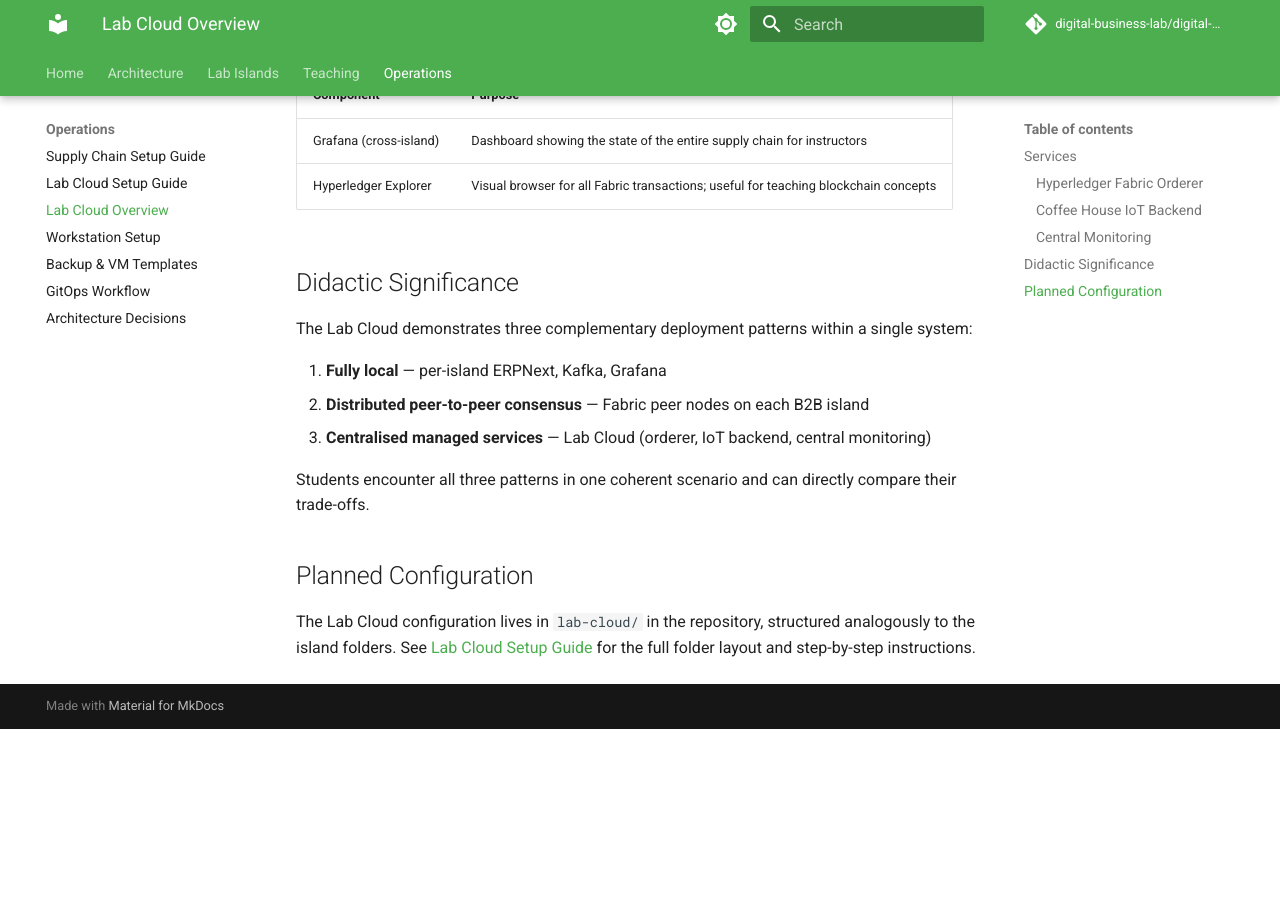
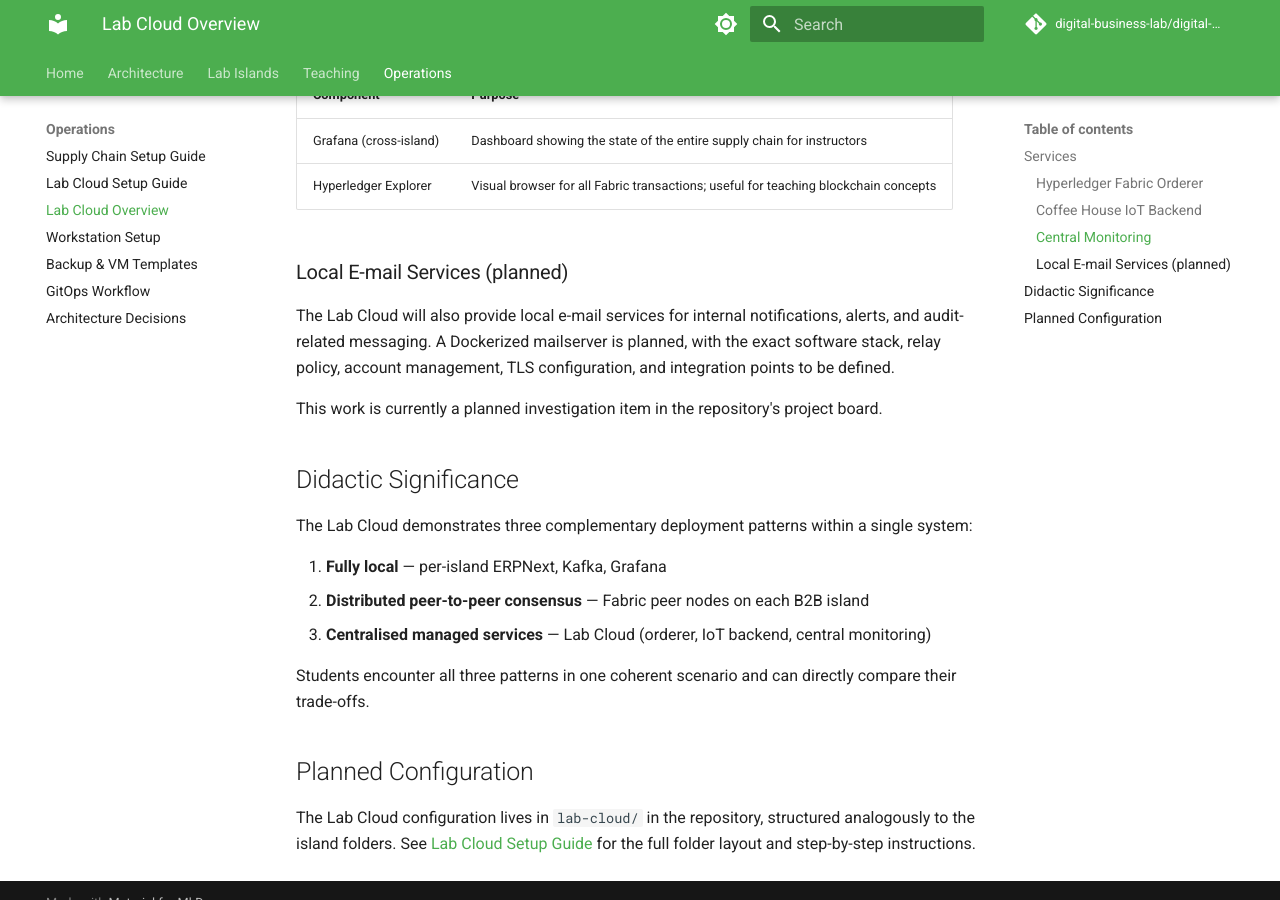
Before and after one commit to digital-business-lab/digital-supply-chain, an MkDocs documentation site: the page built from docs/lab-cloud/index.md, in a window 1280 px wide and 900 px high, scrolled down 1300 px. Built offline with MkDocs 1.6.1 and Material for MkDocs 9.7.7, drawn with Linux system fonts in a browser that asks for light colours; comment, search, counter and statistics services are not loaded; before the commit the page ends 2029 px from its top, so only the background shows below that.

Commit message:
docs: add Lab Cloud email services placeholder and mailserver investigation task

```diff
--- a/docs/lab-cloud/index.md
+++ b/docs/lab-cloud/index.md
@@ -36,6 +36,12 @@ Note: brewing parameters are **not** written to the Hyperledger Fabric ledger. T
 | Grafana (cross-island) | Dashboard showing the state of the entire supply chain for instructors |
 | Hyperledger Explorer | Visual browser for all Fabric transactions; useful for teaching blockchain concepts |
 
+### Local E-mail Services (planned)
+
+The Lab Cloud will also provide local e-mail services for internal notifications, alerts, and audit-related messaging. A Dockerized mailserver is planned, with the exact software stack, relay policy, account management, TLS configuration, and integration points to be defined.
+
+This work is currently a planned investigation item in the repository's project board.
+
 ## Didactic Significance
 
 The Lab Cloud demonstrates three complementary deployment patterns within a single system:
```
